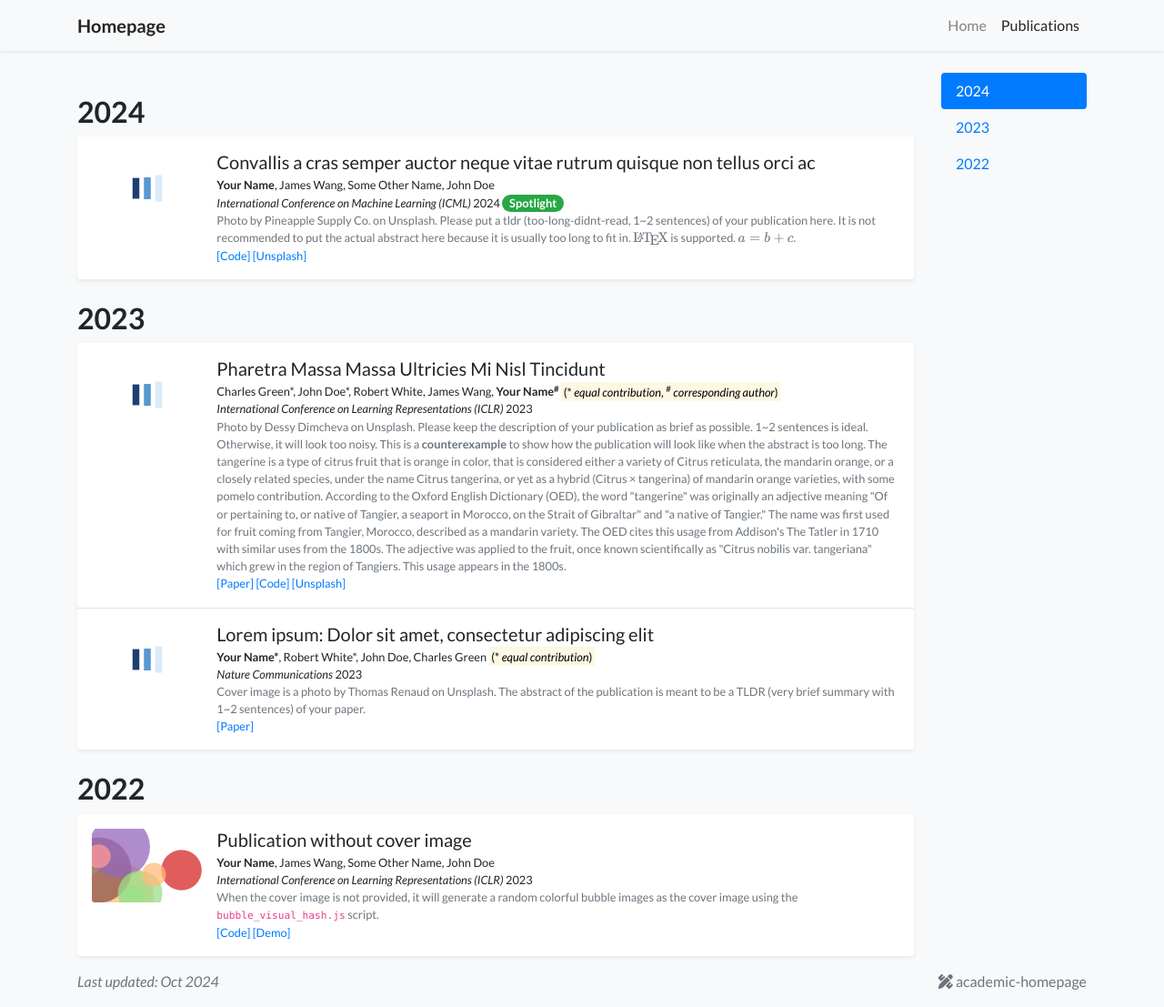
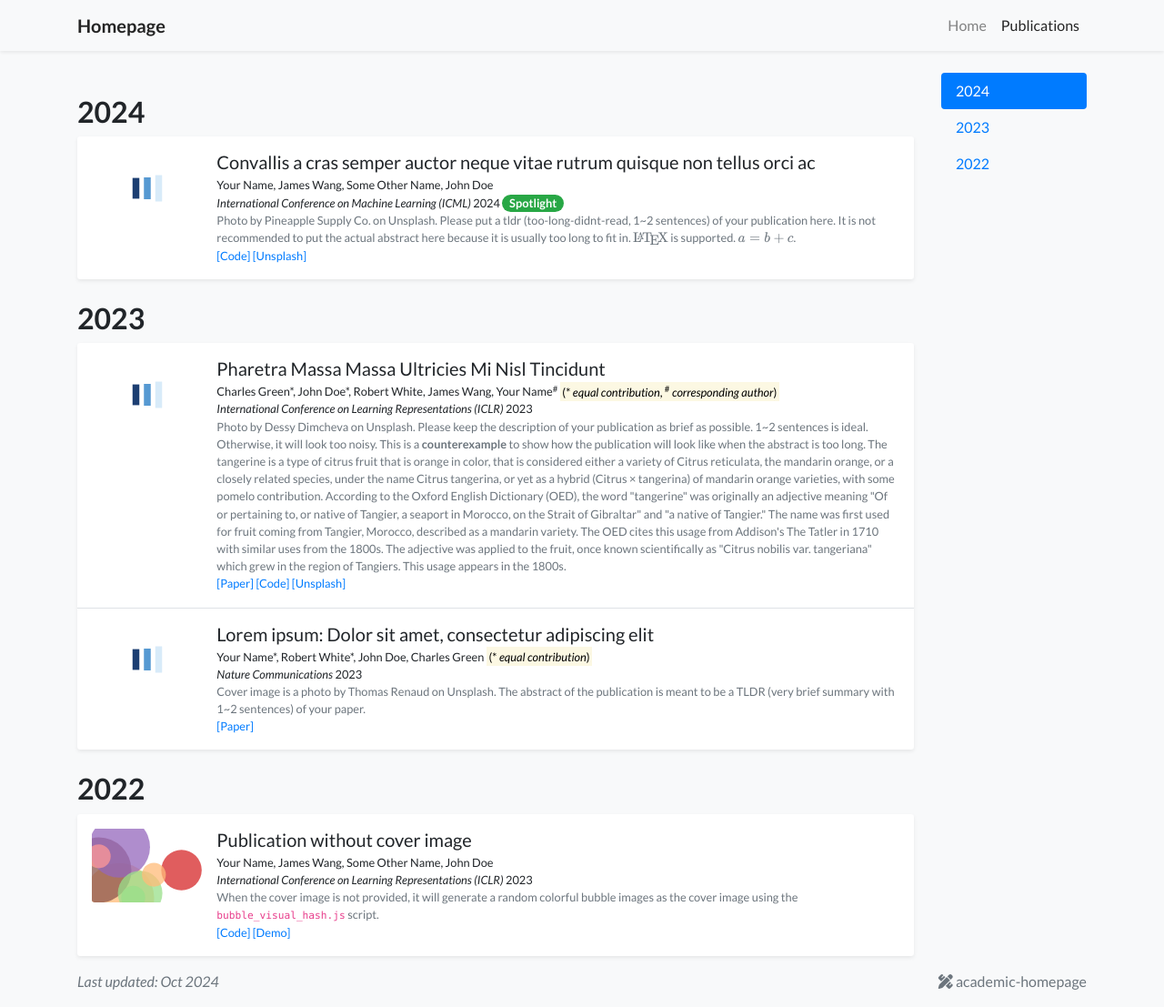
Before and after one commit to fpeng-page/feipeng, a Jekyll site: the page built from publications.html, in a window 1280 px wide and 1107 px high. Shown: the whole window at 91% size. Built offline with Jekyll 4.4.1, drawn with Linux system fonts in a browser that asks for light colours; nearby versions of some CDN libraries; a style sheet for code colours, icons or effects is not loaded; part of the change alters nothing that is shown.

```diff
--- a/_data/authors.yml
+++ b/_data/authors.yml
@@ -1,4 +1,7 @@
-"Your Name":
+"Fei Peng":
+  bold: true
+
+"彭飞":
   bold: true
 
 "Robert White":
```
